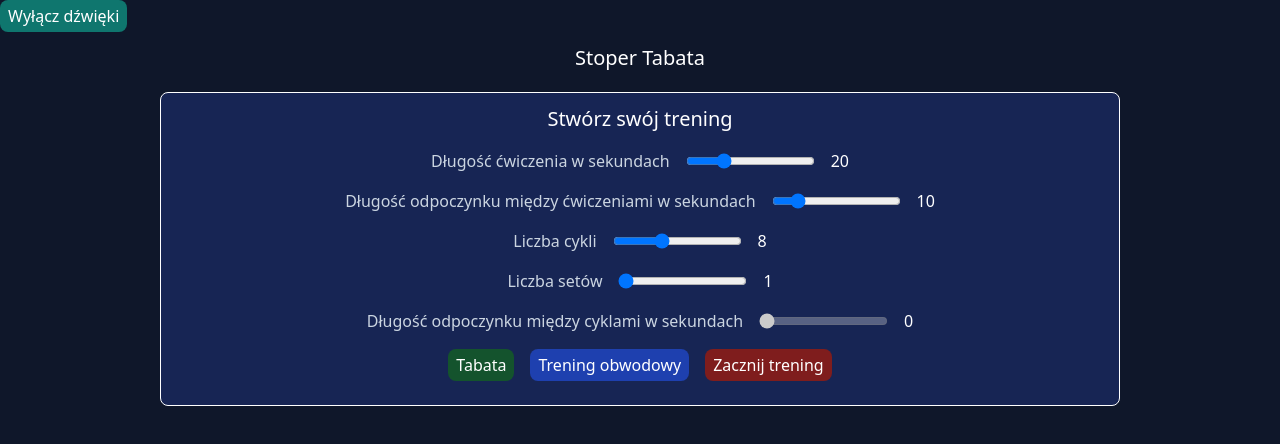
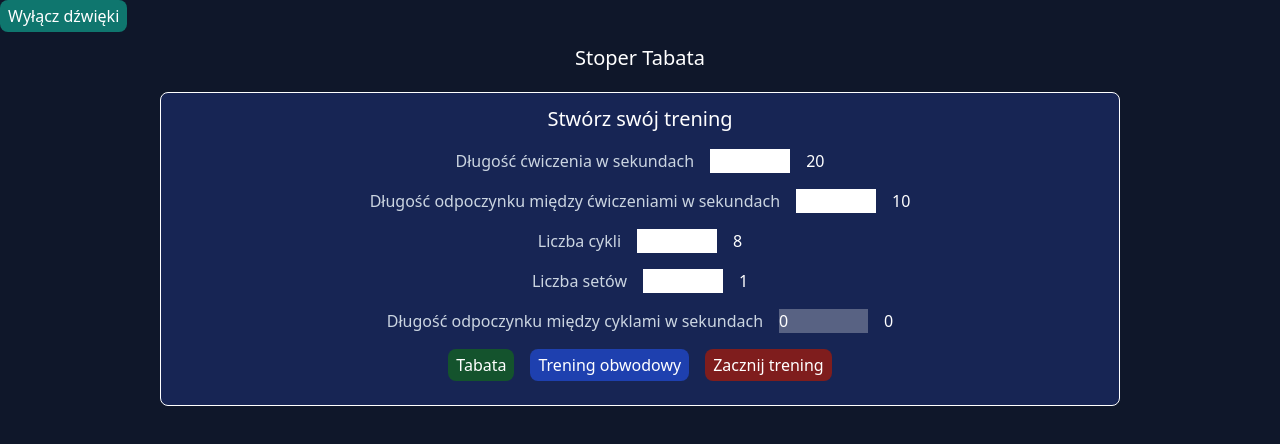
Before and after one commit to RadekPalka/tabata-timer, a React (Vite) app: page / in a window 1280 px wide. Shown: the top 444 px of the page. Built offline with nearby package versions, Linux system fonts and the light colour scheme.

Commit message:
style: change inputs type

```diff
--- a/src/components/TrainingDetailsForm.tsx
+++ b/src/components/TrainingDetailsForm.tsx
@@ -100,7 +100,7 @@ export const TrainingDetailsForm: React.FC = () => {
 						{el.label}
 					</label>
 					<input
-						type='range'
+						type='number'
 						id={el.id}
 						min={el.min}
 						max={el.max}
```
